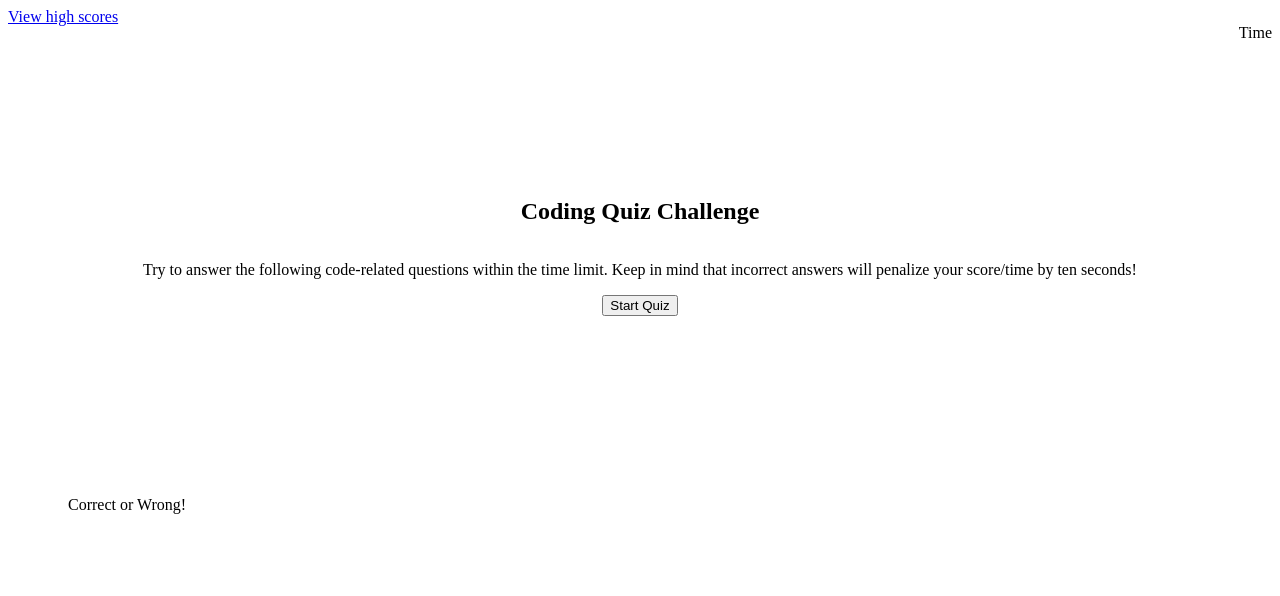
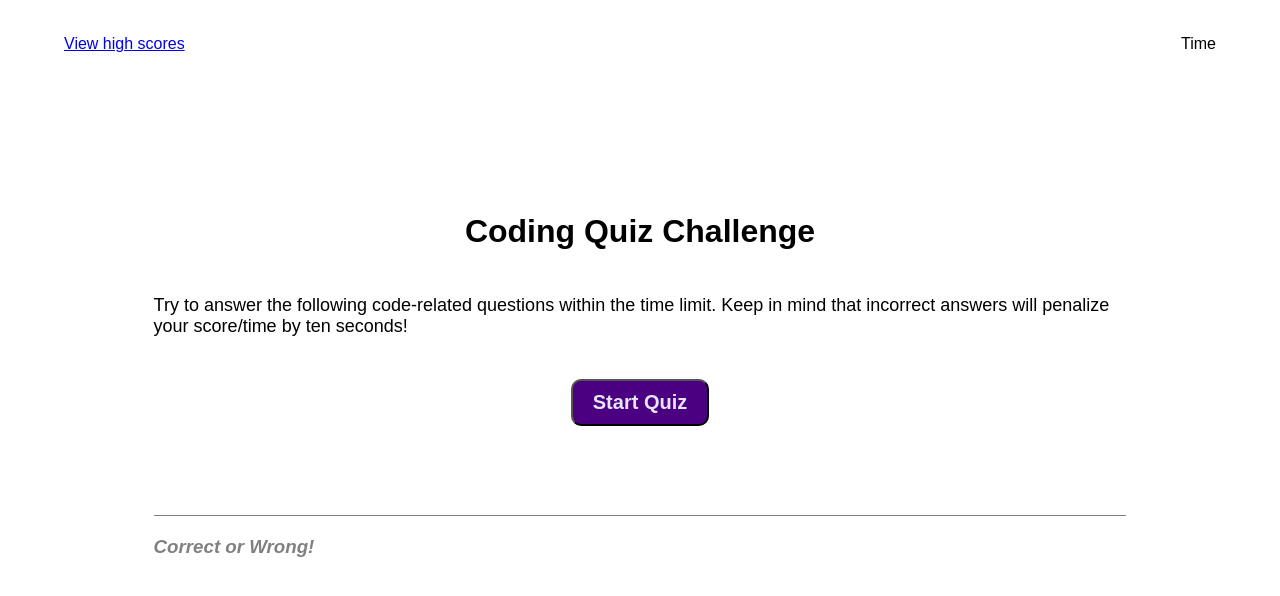
Before and after one commit to jsalinas212/coding-quiz-challenge, a plain HTML site: page index.html in a window 1280 px wide. Drawn offline with Linux system fonts and the light colour scheme.

Commit message:
added more html and updated styles

```diff
--- a/assets/css/style.css
+++ b/assets/css/style.css
@@ -1,25 +1,67 @@
 body {
-    margin 0 auto;
+    margin: 0 auto;
     padding: 0;
+    font-family: Arial, Helvetica, sans-serif;
 }
 
+/* Header Styles */
 header {
     display: flex;
     flex-wrap: wrap;
     justify-content: space-between;
+    align-items: center;
+    padding: 1.5% 5%;
 }
 
+/* Main Styles */
 main {
     display: flex;
     flex-wrap: wrap;
     justify-content: center;
     flex-direction: column;
     align-items: center;
-    padding: 60px;
+    padding: 3% 12%;
     margin-top: 60px;
 }
 
-footer {
-    padding: 60px;
+main h2 {
+    font-size: 32px;
+}
+
+main p {
+    font-size: 18px;
+}
+
+main button {
+    background-color: indigo;
+    color: lavender;
+    padding: 10px 20px;
+    border-radius: 10px;
+    font-weight: bold;
+    font-size: 20px;
+    margin-top: 24px;
+}
+
+/* Question Styles */
+.question-items {
+    display: flex;
+    flex-wrap: wrap;
+    justify-content: center;
+    flex-direction: column;
+    align-items: center;
+    padding: 3%;
     margin-top: 60px;
 }
+
+/* Footer Styles */
+footer {
+    padding: 12px 12%;
+    margin-top: 20px;
+}
+
+footer h3 {
+    border-top: 1px solid grey;
+    font-style: italic;
+    color: grey;
+    padding-top: 20px;
+}
--- a/index.html
+++ b/index.html
@@ -5,21 +5,27 @@
     <meta http-equiv="X-UA-Compatible" content="IE=edge">
     <meta name="viewport" content="width=device-width, initial-scale=1.0">
     <title>Coding Quiz Challenge</title>
+    <!-- Stylesheet Link -->
     <link rel="stylesheet" href="./assets/css/style.css">
 </head>
 <body>
+    <!-- Header -->
     <header>
         <a href="#">View high scores</a>
         <p>Time</p>
     </header>
+    <!-- Main -->
     <main>
+        <!-- Question Area -->
         <h2>Coding Quiz Challenge</h2>
         <p>Try to answer the following code-related questions within the time limit. Keep in mind that incorrect answers will penalize your score/time by ten seconds!</p>
         <button>Start Quiz</button>
     </main>
+    <!-- Footer -->
     <footer>
-        Correct or Wrong!
+        <h3>Correct or Wrong!</h3>
     </footer>
+    <!-- Script Link -->
     <script src="./assets/js/script.js"></script>
 </body>
 </html>
```
Also changed, not shown: 1 other file.
